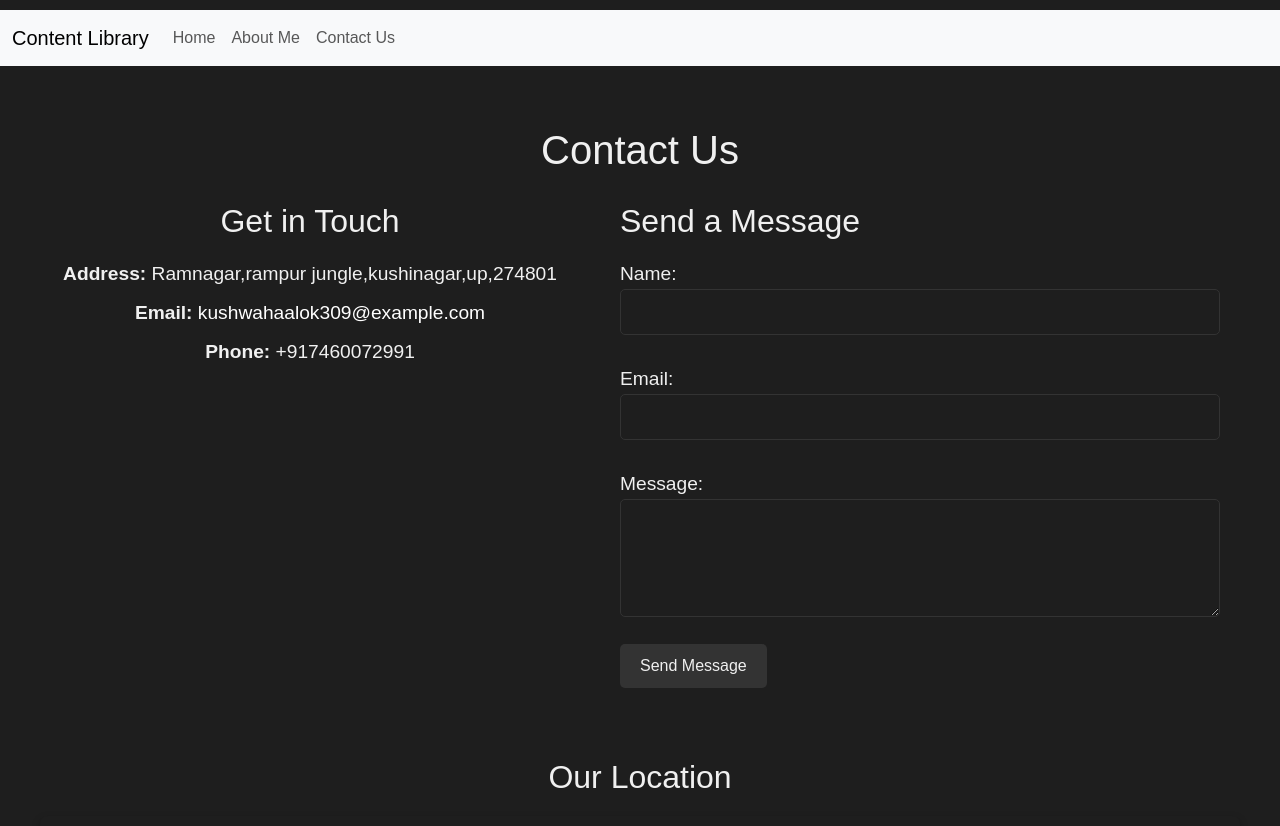
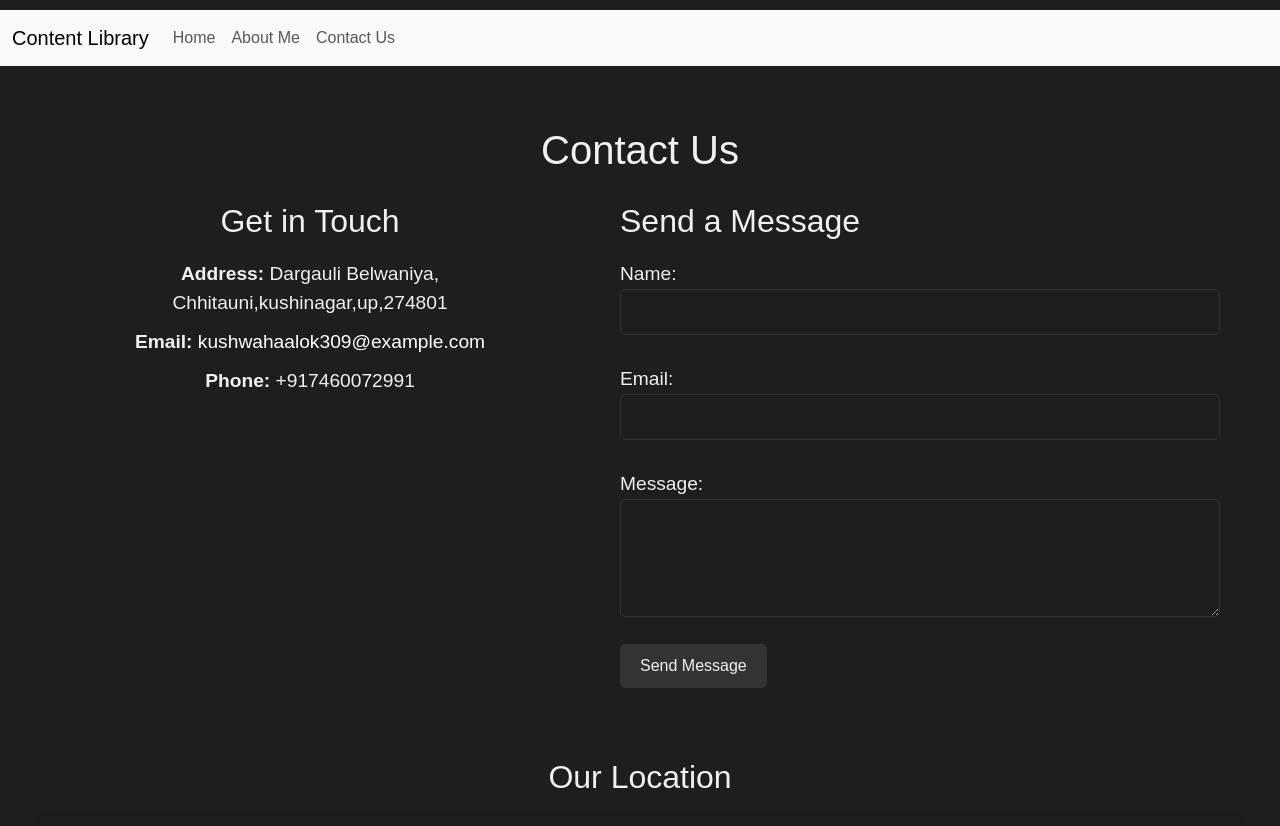
Before and after one commit to Alok0101/content-library-management, a plain HTML site: page content library management/contact.html in a window 1280 px wide. Shown: the top 826 px of the page. Drawn offline with nearby package versions, Linux system fonts and the light colour scheme; grey boxes are pictures that could not be loaded; a script that the page names is missing.

Commit message:
Update contact.html

```diff
--- a/content library management/contact.html
+++ b/content library management/contact.html
@@ -38,7 +38,7 @@
                 <div class="contact-info">
                     <div class="contact-details">
                         <h2>Get in Touch</h2>
-                        <p><strong>Address:</strong> Ramnagar,rampur jungle,kushinagar,up,274801</p>
+                        <p><strong>Address:</strong> Dargauli Belwaniya, Chhitauni,kushinagar,up,274801</p>
                         <p><strong>Email:</strong> <a href="kushwahaalok309@example.com">kushwahaalok309@example.com</a></p>
                         <p><strong>Phone:</strong> +917460072991</p>
 
```
